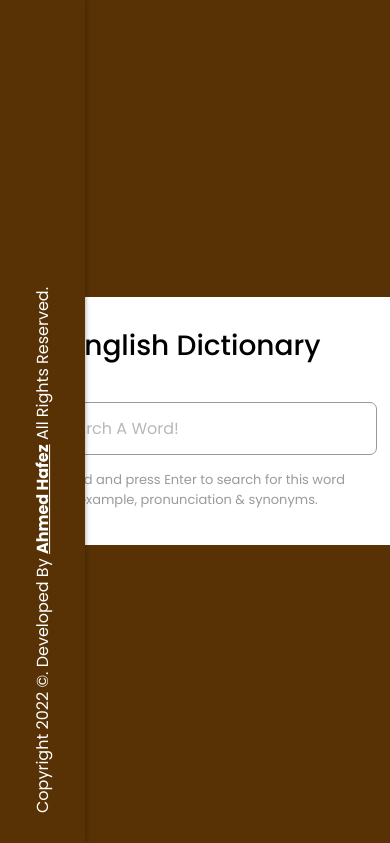
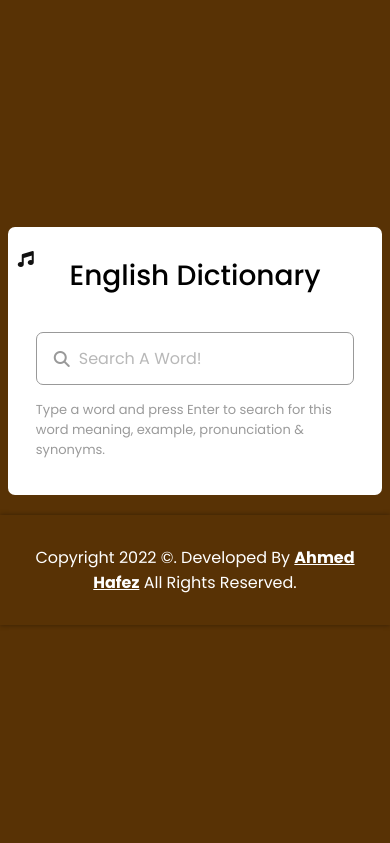
Before and after one commit to AhmedHafez7-Eng/Dictionary-App, a plain HTML site: page index.html in a window 390 px wide. Shown: the part 1-844 px from the top of the page. Drawn offline with Linux system fonts and the light colour scheme.

Commit message:
Fix Responsive

```diff
--- a/css/styles.css
+++ b/css/styles.css
@@ -26,6 +26,7 @@ body {
 }
 
 .wrapper {
+    margin-top: 10px;
     position: relative;
     width: 420px;
     background: #fff;
@@ -35,6 +36,12 @@ body {
     -ms-border-radius: 7px;
     -o-border-radius: 7px;
     padding: 28px 28px 45px;
+}
+
+@media(max-width: 460px) {
+    .wrapper {
+        width: 96%;
+    }
 }
 
 .wrapper header {
@@ -205,28 +212,29 @@ ul .content::-webkit-scrollbar {
 }
 
 footer {
-    position: fixed;
+    /* position: fixed;
     top: 0px;
     left: 0;
-    min-height: 100vh;
+    min-height: 100vh; */
+    margin-top: 20px;
     background: #583205;
     box-shadow: 0 0 5px rgba(0, 0, 0, 0.4);
     padding: 30px;
-    transform: rotate(180deg);
+    /* transform: rotate(180deg);
     -webkit-transform: rotate(180deg);
     -moz-transform: rotate(180deg);
     -ms-transform: rotate(180deg);
-    -o-transform: rotate(180deg);
+    -o-transform: rotate(180deg); */
 }
 
 footer p {
     color: #FFF;
     text-align: center;
-    text-orientation: sideways;
+    /* text-orientation: sideways;
     writing-mode: vertical-rl;
     -webkit-writing-mode: vertical-lr;
     -ms-writing-mode: vertical-lr;
-    -webkit-text-orientation: sideways;
+    -webkit-text-orientation: sideways; */
 }
 
 footer p a {
```
